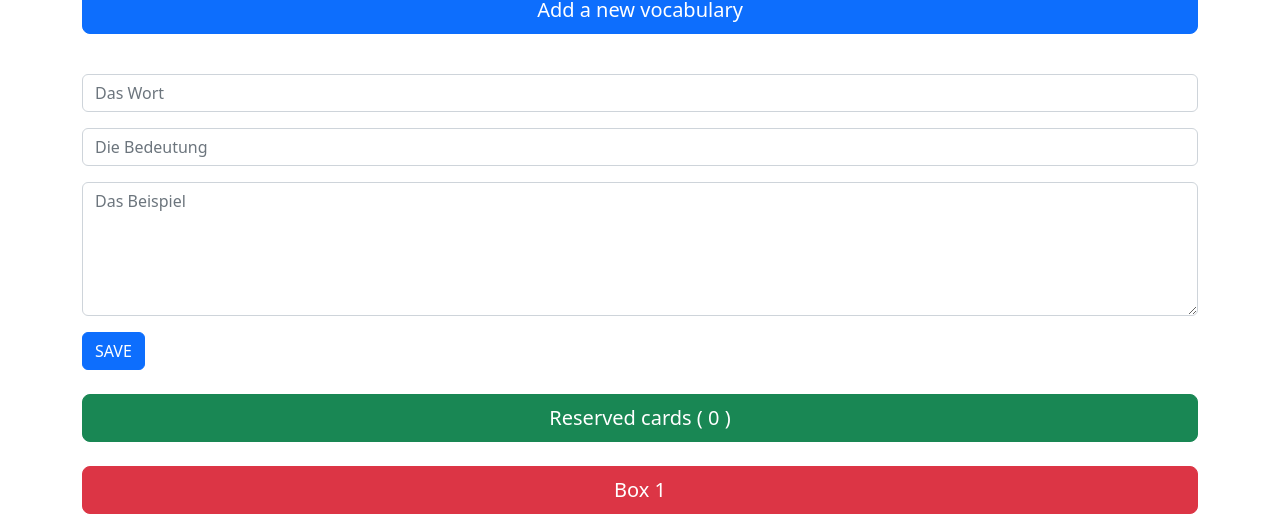
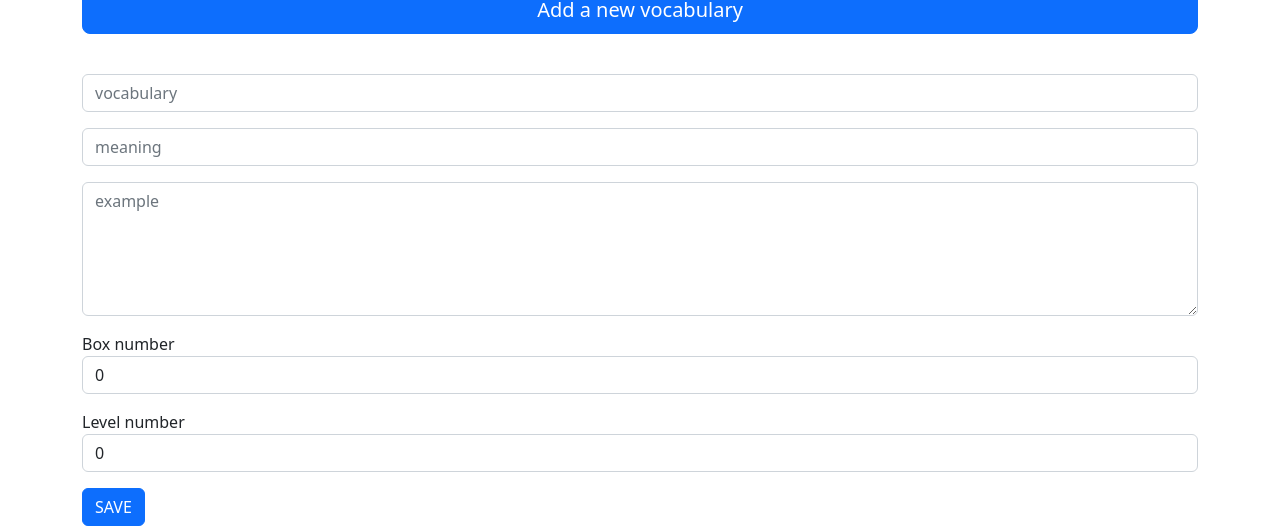
Before and after one commit to m-ghalandari/Leitnerbox, a React (Create React App) app: page / in a window 1280 px wide. Both pictures are taken after typing "Sample" into the empty fields and a click on the button "Add a new vocabulary". Shown: the part 220-748 px from the top of the page. Built offline with nearby package versions, Linux system fonts and the light colour scheme; no server answers.

Commit message:
added level and box input to VocabularyForm

```diff
--- a/src/components/VocabularyForm.js
+++ b/src/components/VocabularyForm.js
@@ -7,13 +7,15 @@ export default function VocabularyForm({ addFlashcard }) {
   const [word, setWord] = useState("");
   const [explanation, setExplanation] = useState("");
   const [example, setExample] = useState("");
+  const [level, setLevel] = useState(0);
+  const [box, setBox] = useState(0);
 
   const handleSubmit = async (e) => {
     e.preventDefault();
     const newFlashcard = {
       id: nanoid(),
-      box: 0,
-      level: 0,
+      box: parseInt(box),
+      level: parseInt(level),
       front: word,
       back: explanation,
       example: example,
@@ -47,7 +49,7 @@ export default function VocabularyForm({ addFlashcard }) {
               onChange={(e) => setWord(e.target.value)}
               type="text"
               className="form-control"
-              placeholder="Das Wort"
+              placeholder="vocabulary"
             />
           </div>
           <div className="form-group mt-3">
@@ -56,7 +58,7 @@ export default function VocabularyForm({ addFlashcard }) {
               onChange={(e) => setExplanation(e.target.value)}
               type="text"
               className="form-control"
-              placeholder="Die Bedeutung"
+              placeholder="meaning"
             />
           </div>
           <div className="form-group mt-3">
@@ -66,8 +68,28 @@ export default function VocabularyForm({ addFlashcard }) {
               className="form-control"
               cols="45"
               rows="5"
-              placeholder="Das Beispiel"
+              placeholder="example"
             ></textarea>
+          </div>
+
+          <div className="form-group mt-3">
+            <label>Box number</label>
+            <input
+              value={box}
+              onChange={(e) => setBox(e.target.value)}
+              type="text"
+              className="form-control"
+              placeholder="Reserved card"
+            />
+          </div>
+          <div className="form-group mt-3">
+            <label>Level number</label>
+            <input
+              value={level}
+              onChange={(e) => setLevel(e.target.value)}
+              type="text"
+              className="form-control"
+            />
           </div>
           <button className="btn btn-primary mt-3">SAVE</button>
         </form>
```
